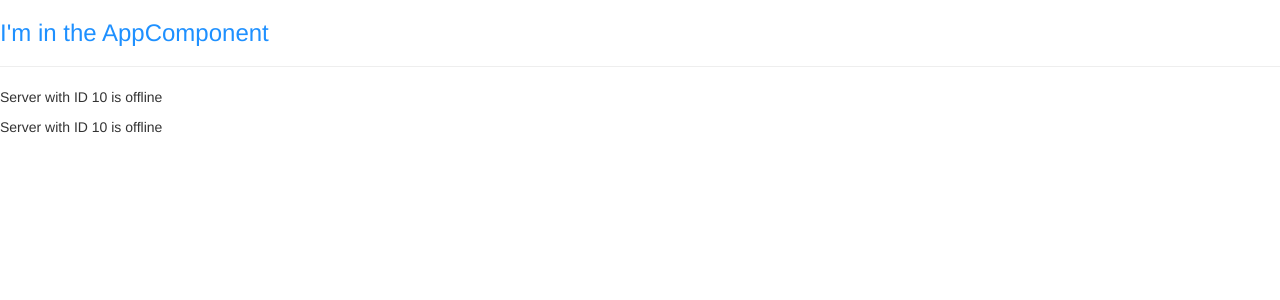
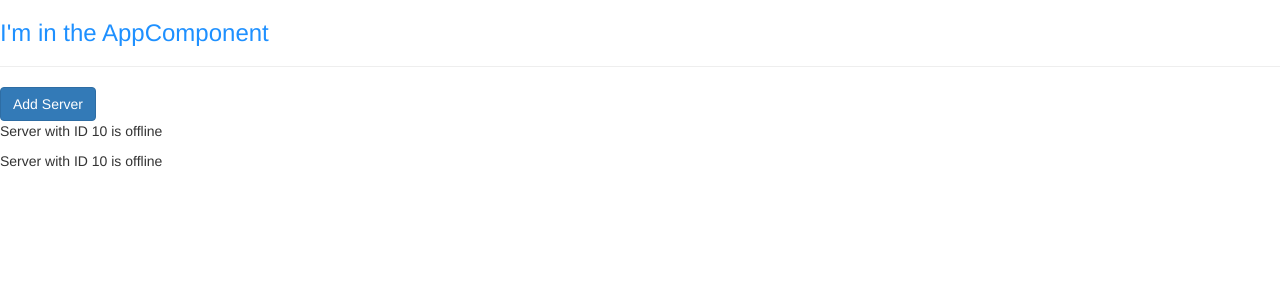
Before and after one commit to mlim-scw/angular, an Angular app: page / in a window 1280 px wide. Shown: the top 300 px of the page. Built offline with nearby package versions, Linux system fonts and the light colour scheme.

Commit message:
Dynamic property binding - bind to disabled html attribute so the button state is updated dynamically

```diff
--- a/src/app/servers/servers.component.html
+++ b/src/app/servers/servers.component.html
@@ -1,2 +1,3 @@
+<button class="btn btn-primary" [disabled]="!allowNewServer">Add Server</button>
 <app-server></app-server>
 <app-server></app-server>
--- a/src/app/servers/servers.component.ts
+++ b/src/app/servers/servers.component.ts
@@ -4,14 +4,20 @@
     // selector: '[app-servers]', // Selector used as attribute
     // selector: '.app-servers', // Selector used as class
     selector: 'app-servers',
-    template: `
-    <app-server></app-server>
-    <app-server></app-server>
-  `,
+    // template: `
+    //   <app-server></app-server>
+    //   <app-server></app-server>
+    // `,
+    templateUrl: './servers.component.html',
     styleUrls: ['./servers.component.css'],
 })
 export class ServersComponent implements OnInit {
-    constructor() {}
+    allowNewServer = false;
+    constructor() {
+        setTimeout(() => {
+            this.allowNewServer = true;
+        }, 2000);
+    }
 
     ngOnInit(): void {}
 }
```
